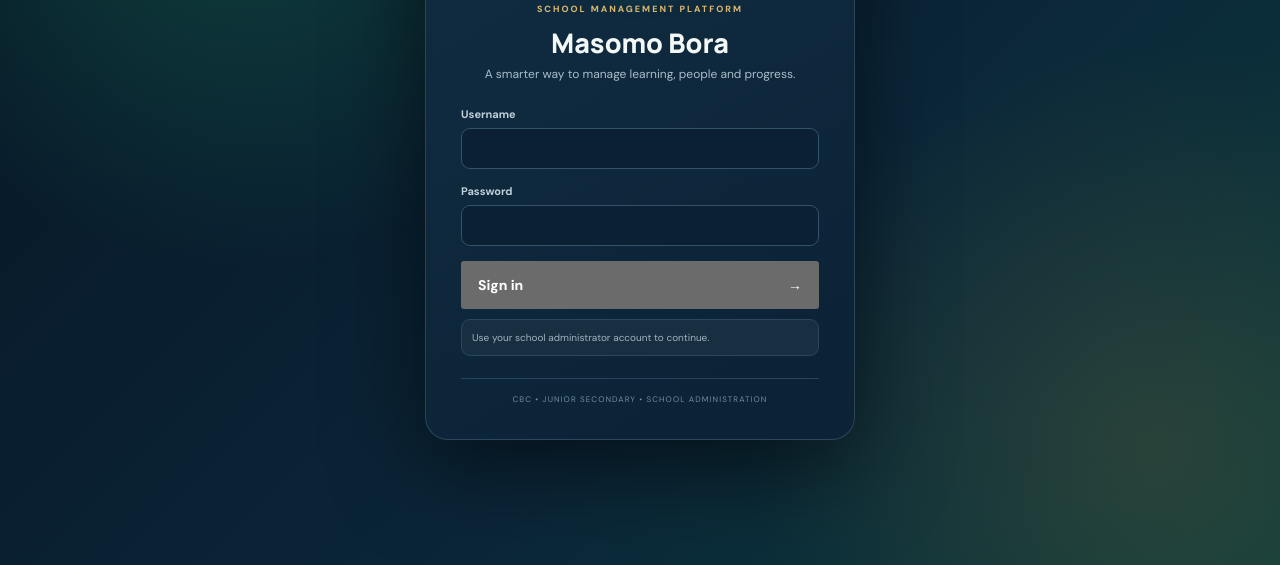
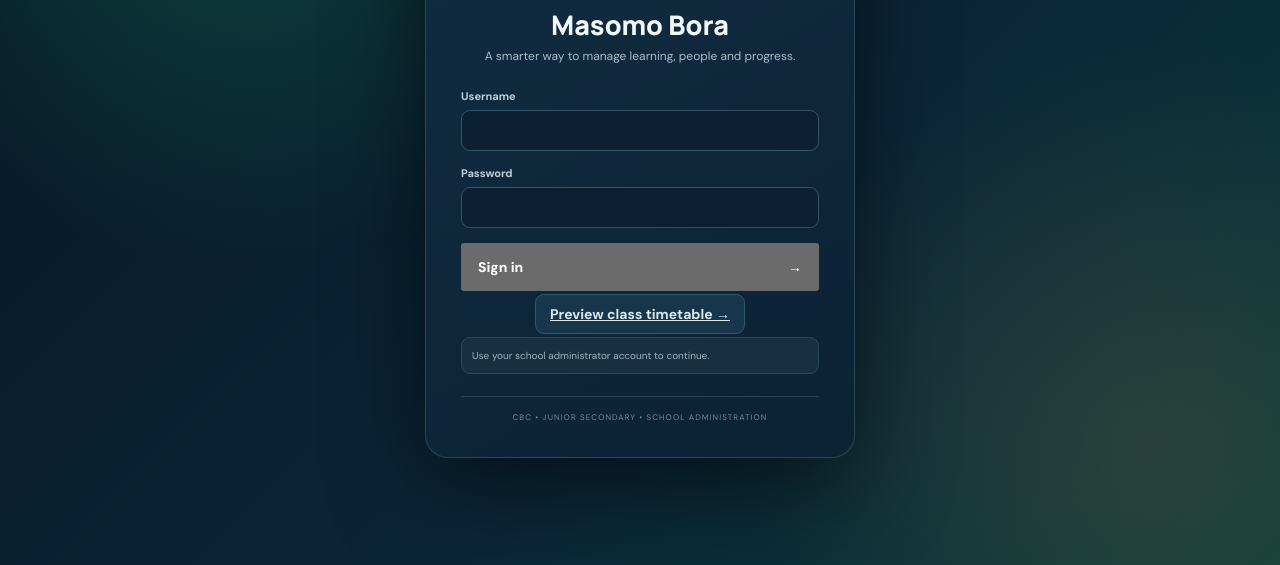
Before and after one commit to ndiemakiptoocollins-debug/Masomo-Bora-School-system, a plain HTML site: page index.html in a window 1280 px wide. Shown: the part 235-800 px from the top of the page. Drawn offline with Linux system fonts and the light colour scheme; no server answers.

Commit message:
Add timetable preview link to portal login

```diff
--- a/index.html
+++ b/index.html
@@ -22,6 +22,7 @@
       <label>Password<input name="password" type="password" autocomplete="current-password" required></label>
       <button class="primary wide">Sign in <span aria-hidden="true">→</span></button>
     </form>
+    <p style="text-align:center;margin:14px 0"><a class="btn" href="./timetable-preview.html">Preview class timetable →</a></p>
     <p class="hint">Use your school administrator account to continue.</p>
     <div id="loginError" class="error"></div>
     <div class="login-foot">CBC • JUNIOR SECONDARY • SCHOOL ADMINISTRATION</div>
```
